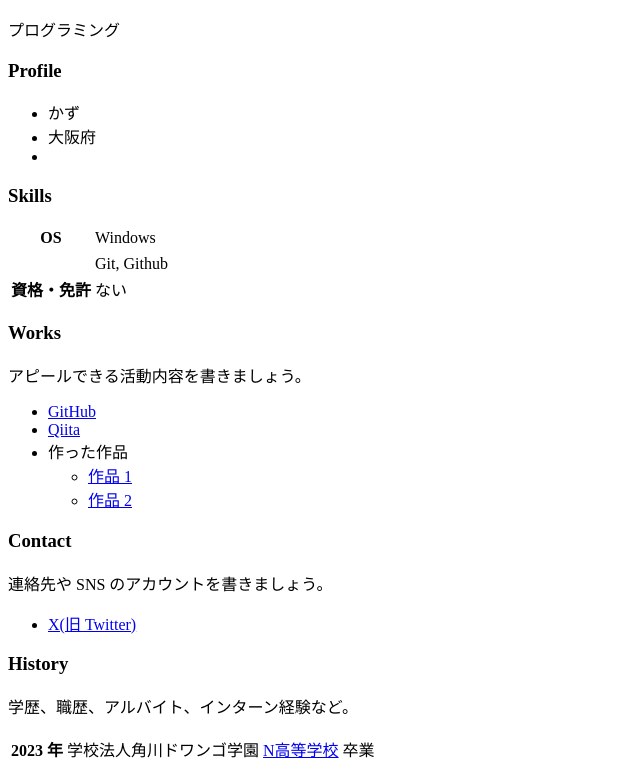
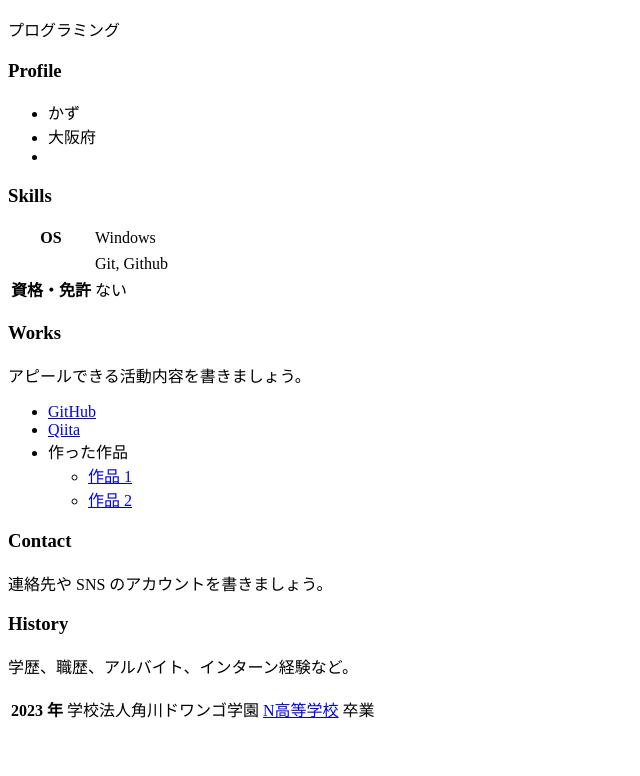
Before and after one commit to kazu259/kazu.github.io, a plain HTML site: page index.html in a window 1280 px wide. Shown: the part 119-895 px from the top of the page, without its empty margins (0-640 px from the left). After the commit the page ends 855 px from the top, so only its background shows below. Drawn offline with Linux system fonts and the light colour scheme.

Commit message:
Update index.html

```diff
--- a/index.html
+++ b/index.html
@@ -59,9 +59,9 @@
     <p>連絡先や SNS のアカウントを書きましょう。</p>
     <ul>
 
-      <li><a href="https://twitter.com/masaki503093356">X(旧 Twitter)</a></li>
 
-  </ul>
+
+ </ul>
 
     <h3>History</h3>
     <p>学歴、職歴、アルバイト、インターン経験など。</p>
```
